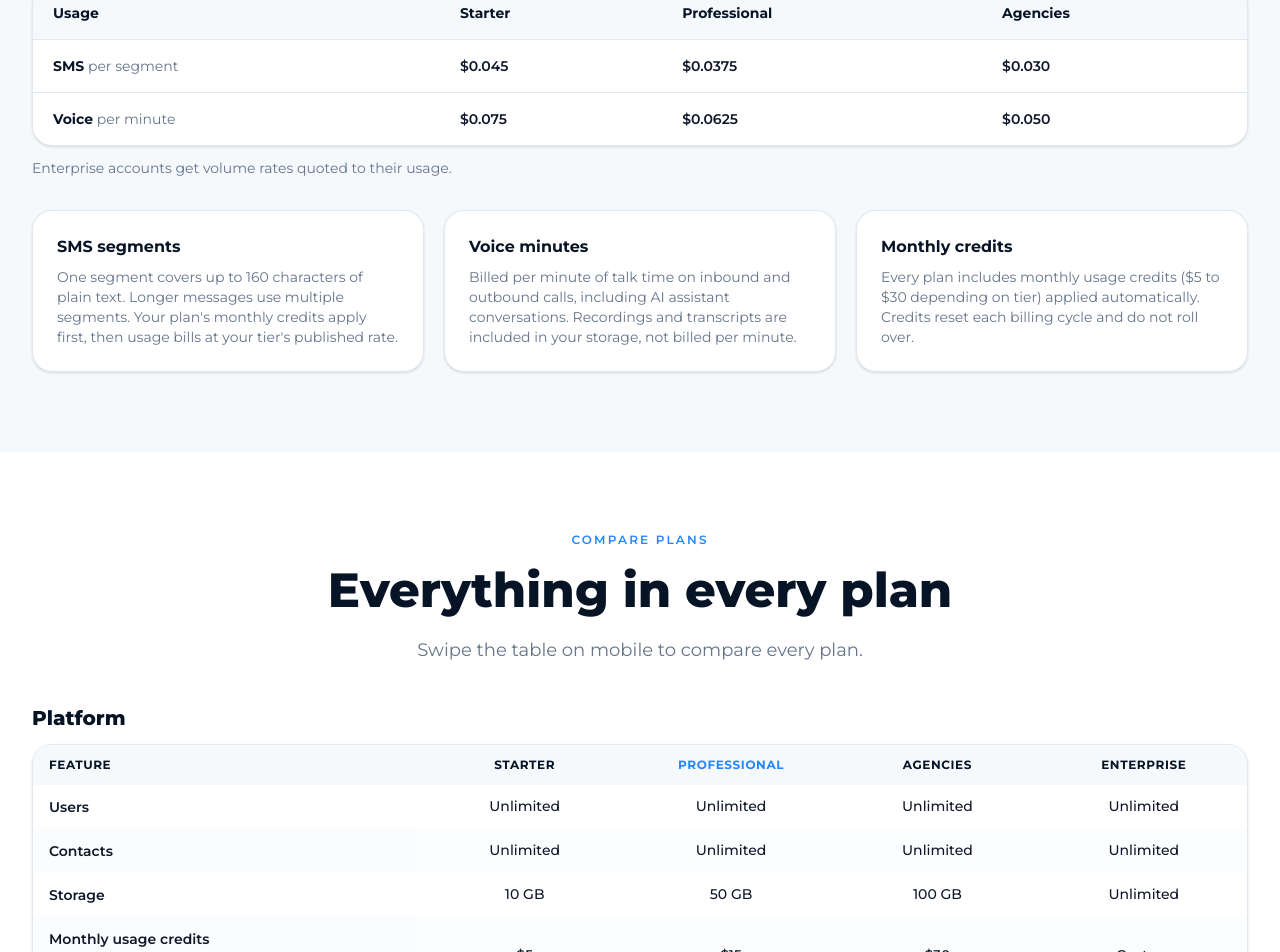
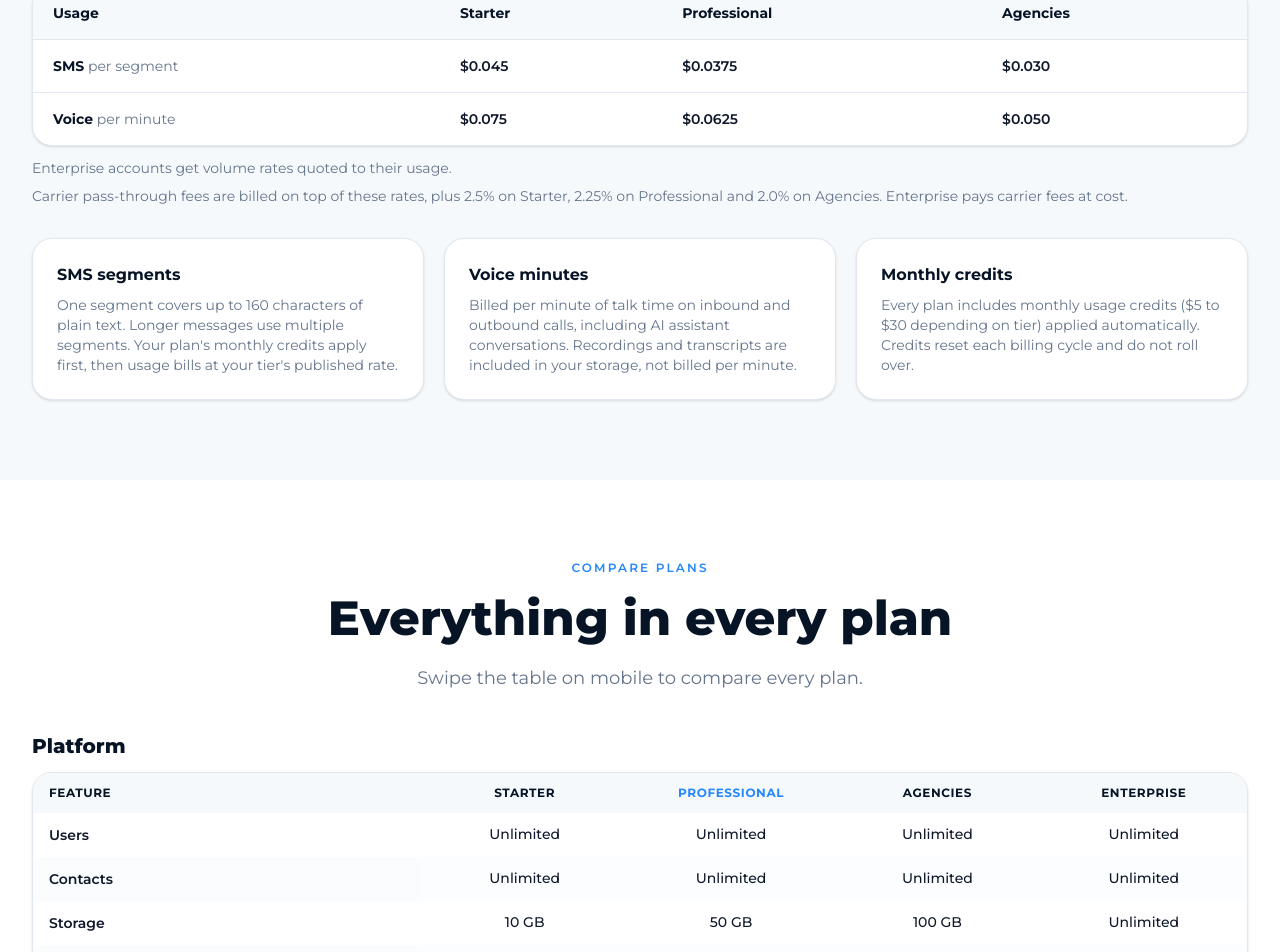
Before and after one commit to hpintojr/mercury-call-desk-site, a Next.js app: page /pricing in a window 1280 px wide. Shown: the part 2311-3263 px from the top of the page. Built offline with nearby package versions, Linux system fonts and the light colour scheme; no server answers.

Commit message:
Pricing: carrier pass-through fees billed on top of usage, with per-tier markup
Co-Authored-By: Claude Opus 5.5 (1M context) <noreply@anthropic.com>
Claude-Session: https://claude.ai/code/session_011zQLWmsbbEtfS5c3beVDok

```diff
--- a/src/app/pricing/page.tsx
+++ b/src/app/pricing/page.tsx
@@ -8,7 +8,7 @@ import FeatureCard from "@/components/FeatureCard";
 import Button from "@/components/Button";
 import Icon, { type IconName } from "@/components/Icon";
 import { links, site, aiLine } from "@/config/site";
-import { pricingFaq, whyChoose, usageRates, usageExplainers } from "@/content/pricing";
+import { pricingFaq, whyChoose, usageRates, usageExplainers, carrierFeeMarkup } from "@/content/pricing";
 
 export const metadata: Metadata = {
   title: "Pricing",
@@ -60,6 +60,9 @@ export default function PricingPage() {
           <SectionHeading eyebrow="Transparent Usage" title="Published rates. No surprise overages." body="Most AI phone vendors advertise a low monthly price, then bill shocking per-minute overages. We print our rates. Your plan's monthly credits apply first." />
           <div className="mt-10"><UsageTable /></div>
           <p className="mt-3 text-sm text-mcd-muted">Enterprise accounts get volume rates quoted to their usage.</p>
+          <p className="mt-2 text-sm text-mcd-muted">
+            Carrier pass-through fees are billed on top of these rates, plus {carrierFeeMarkup.starter}% on Starter, {carrierFeeMarkup.professional}% on Professional and {carrierFeeMarkup.agencies.toFixed(1)}% on Agencies. Enterprise pays carrier fees at cost.
+          </p>
           <div className="mt-8 grid gap-5 md:grid-cols-3">
             {usageExplainers.map((u) => (
               <div key={u.title} className="rounded-xl2 border border-mcd-line bg-white p-6 shadow-sm">
--- a/src/content/pricing.ts
+++ b/src/content/pricing.ts
@@ -221,3 +221,6 @@ export const whyChoose = [
   { title: "Scales to White-Label", body: "Grow from a single location to a resold SaaS product. Professional unlocks unlimited white-label sub-accounts; Agencies adds usage rebilling and SaaS resale." },
   { title: "Real Human Backup", body: "AI handles the routine; your team handles the exceptions. Call transfer and routing keep humans one tap away." },
 ];
+
+/** Carrier pass-through fees are billed on top of usage rates, plus this markup (Hamilton, 2026-10-16). Enterprise pays them at cost. */
+export const carrierFeeMarkup = { starter: 2.5, professional: 2.25, agencies: 2.0 };
```
